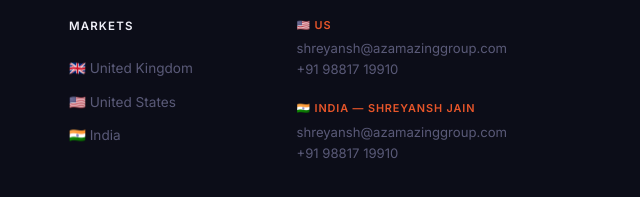
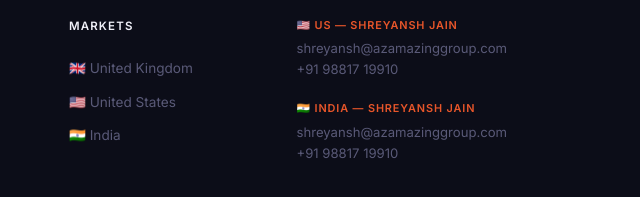
Before and after one commit to AbhiPatodi/azamazing-website, a plain HTML site: page contact.html in a window 1280 px wide. Shown: the part 2968-3165 px from the top of the page, 640-1280 px from the left. Drawn offline with Linux system fonts and the light colour scheme.

Commit message:
Add Shreyansh Jain name to US footer contact section

```diff
--- a/contact.html
+++ b/contact.html
@@ -291,7 +291,7 @@
           <div class="f-contact-line"><a href="tel:+919881719910">+91 98817 19910</a></div>
         </div>
         <div class="f-contact-block">
-          <div class="f-contact-tag">🇺🇸 US</div>
+          <div class="f-contact-tag">🇺🇸 US — Shreyansh Jain</div>
           <div class="f-contact-line"><a href="mailto:shreyansh@azamazinggroup.com">shreyansh@azamazinggroup.com</a></div>
           <div class="f-contact-line"><a href="tel:+919881719910">+91 98817 19910</a></div>
         </div>
```
